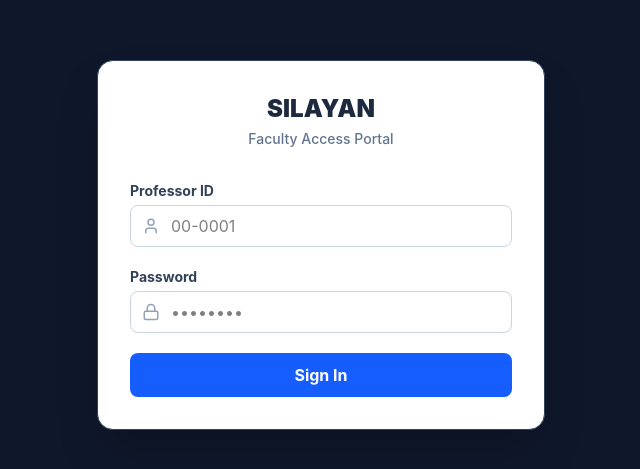
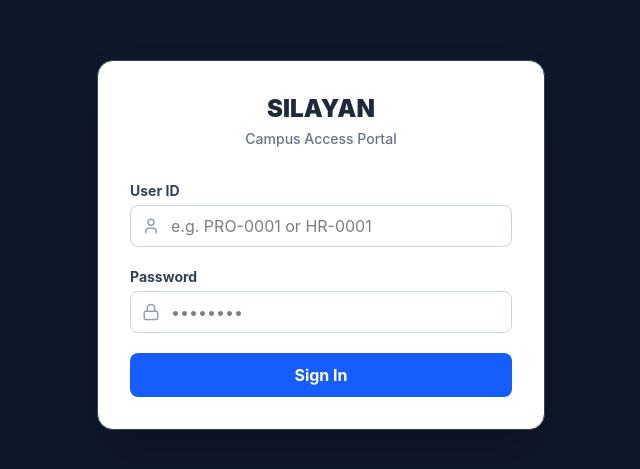
Before and after one commit to EddyPotato/AI-Assisted_Classroom_System, a React (Vite) app in the folder campus-dashboard/: page /login in a window 1280 px wide. Shown: the part 155-624 px from the top of the page, without its empty margins (319-959 px from the left). Built offline with nearby package versions, Linux system fonts and the light colour scheme.

Commit message:
fixed the camelcasing causing routing problem
fixed the login placeholder

fixed the header logout buttons

```diff
--- a/campus-dashboard/src/App.jsx
+++ b/campus-dashboard/src/App.jsx
@@ -140,7 +140,10 @@ function RoleDispatcher() {
 
   if (!user) return <Navigate to="/login" replace />;
 
-  switch (user.Role) {
+  // THE FIX: Check for user.role (lowercase 'r') because of C# JSON serialization
+  const userRole = user.role || user.Role;
+
+  switch (userRole) {
     case 'Faculty':
       return <CampusLayout />;
     case 'Guard':
--- a/campus-dashboard/src/components/Header.jsx
+++ b/campus-dashboard/src/components/Header.jsx
@@ -8,10 +8,15 @@ export default function Header() {
   const userString = localStorage.getItem('campus_user');
   const user = userString ? JSON.parse(userString) : null;
 
-  // Format the display name and get the first initial
-  const initial = user?.first_Name ? user.first_Name.charAt(0).toUpperCase() : '?';
-  const fullName = user ? `${user.first_Name} ${user.last_Name}` : 'Admin';
+  // Safely handle C# JSON serialization (camelCase vs PascalCase)
+  const firstName = user?.First_Name || user?.first_Name || 'System';
+  const lastName = user?.Last_Name || user?.last_Name || 'Admin';
+  const role = user?.Role || user?.role || 'Faculty';
 
+  const initial = firstName.charAt(0).toUpperCase();
+  const fullName = `${firstName} ${lastName}`;
+
+  // THE ESCAPE HATCH
   const handleLogout = () => {
     localStorage.removeItem('campus_user');
     navigate('/login', { replace: true });
@@ -21,23 +26,24 @@ export default function Header() {
     <header className="h-16 bg-white border-b border-gray-200 flex items-center justify-between px-6 shrink-0 z-10 shadow-sm">
       <div className="flex items-center gap-3">
         <Menu className="text-gray-500 cursor-pointer hover:text-blue-600 transition-colors" size={24} />
-        <h1 className="text-xl font-black text-gray-800 tracking-tight">SILAYAN</h1>
+        <h1 className="text-xl font-black text-gray-800 tracking-tight">SILAYAN Dashboard</h1>
       </div>
       <div className="flex items-center gap-5">
 
-        {/* PROFESSOR PROFILE */}
+        {/* DYNAMIC USER PROFILE */}
         <div className="flex items-center gap-3">
+          <div className="text-right hidden sm:block">
+            <p className="text-sm font-bold text-gray-800">{fullName}</p>
+            <p className="text-xs font-bold text-blue-600 uppercase">{role}</p>
+          </div>
           <div className="h-9 w-9 bg-blue-600 rounded-full flex items-center justify-center text-white font-bold text-sm shadow-md border-2 border-blue-100">
             {initial}
           </div>
-          <span className="text-sm font-bold text-gray-700 hidden sm:block">
-            {fullName}
-          </span>
         </div>
 
         <div className="h-6 w-px bg-gray-200 hidden sm:block"></div>
 
-        {/* NEW RED LOGOUT BUTTON */}
+        {/* WORKING LOGOUT BUTTON */}
         <button
           onClick={handleLogout}
           className="flex items-center gap-2 bg-rose-50 hover:bg-rose-500 text-rose-600 hover:text-white px-4 py-2 rounded-lg text-sm font-bold transition-all border border-rose-200 hover:border-rose-500 shadow-sm"
--- a/campus-dashboard/src/components/Login.jsx
+++ b/campus-dashboard/src/components/Login.jsx
@@ -3,7 +3,7 @@ import { useNavigate } from 'react-router-dom';
 import { Lock, User } from 'lucide-react';
 
 export default function Login() {
-  const [profId, setProfId] = useState('');
+  const [userId, setUserId] = useState(''); // Updated to userId
   const [password, setPassword] = useState('');
   const [error, setError] = useState('');
   const [loading, setLoading] = useState(false);
@@ -18,7 +18,7 @@ export default function Login() {
       const response = await fetch('http://localhost:5106/api/auth/login', {
         method: 'POST',
         headers: { 'Content-Type': 'application/json' },
-        body: JSON.stringify({ username: profId, password: password })
+        body: JSON.stringify({ username: userId, password: password }) // Uses userId
       });
 
       if (response.ok) {
@@ -32,7 +32,7 @@ export default function Login() {
         const errData = await response.json();
         setError(errData.message || 'Login failed.');
       }
-    } catch (err) {
+    } catch {
       setError('Cannot connect to server. Check if C# API is running.');
     } finally {
       setLoading(false);
@@ -44,7 +44,7 @@ export default function Login() {
       <div className="bg-white p-8 rounded-2xl shadow-2xl w-full max-w-md border border-slate-700">
         <div className="text-center mb-8">
           <h1 className="text-2xl font-black text-slate-800">SILAYAN</h1>
-          <p className="text-sm text-slate-500 font-medium mt-1">Faculty Access Portal</p>
+          <p className="text-sm text-slate-500 font-medium mt-1">Campus Access Portal</p>
         </div>
 
         {error && (
@@ -55,14 +55,15 @@ export default function Login() {
 
         <form onSubmit={handleLogin} className="space-y-5">
           <div>
-            <label className="block text-sm font-bold text-slate-700 mb-1">Professor ID</label>
+            {/* UPDATED LABEL AND PLACEHOLDER */}
+            <label className="block text-sm font-bold text-slate-700 mb-1">User ID</label>
             <div className="relative">
               <User className="absolute left-3 top-1/2 -translate-y-1/2 text-slate-400" size={18} />
               <input
                 type="text"
-                value={profId}
-                onChange={(e) => setProfId(e.target.value)}
-                placeholder="00-0001"
+                value={userId}
+                onChange={(e) => setUserId(e.target.value)}
+                placeholder="e.g. PRO-0001 or HR-0001"
                 className="w-full pl-10 pr-4 py-2 border border-slate-300 rounded-lg focus:ring-2 focus:ring-blue-500 outline-none transition-all"
                 required
               />
```
